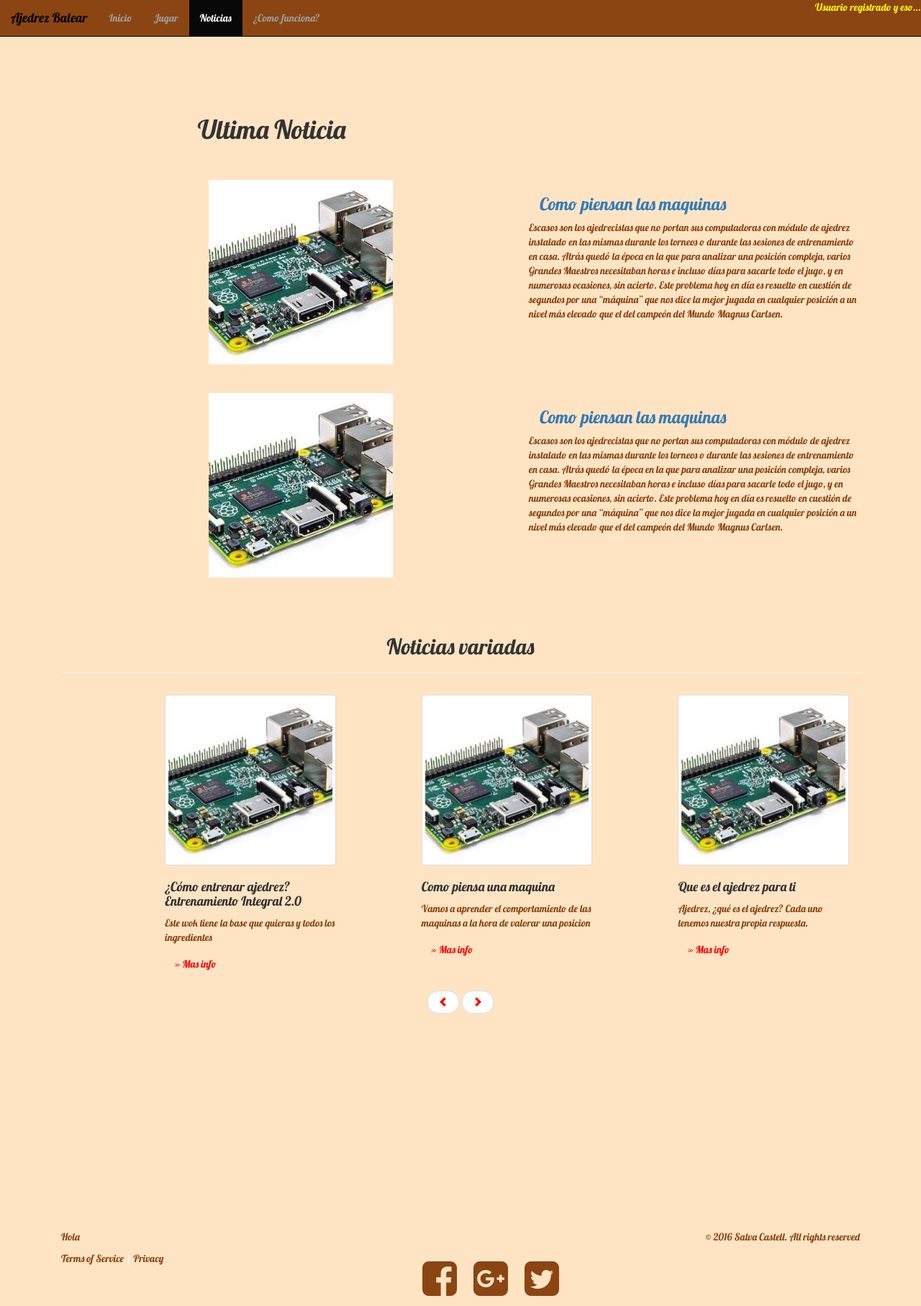
After one commit to Scastellc/practica_final, a PHP site: page /noticias.php in a window 1280 px wide. The commit adds this page. Shown: the whole page at 72% size. Run offline with PHP 8.4, Linux system fonts and the light colour scheme; some libraries are stand-ins or nearby versions.

Commit message:
Creamos las paginas basicas

```diff
--- /dev/null
+++ b/practica_final/css/styloBasic.css
@@ -0,0 +1,67 @@
+
+body {
+	font-family: 'Lobster', cursive;
+	background-color: #FFE4C4;
+	padding-top: 10em !important;
+
+}
+  /*								Menu							*/
+.menu{
+  background-color: #FFE4C4;
+  color: yellow;
+}
+
+.menu:hover{
+	background-color: #8B4513;
+}
+
+#tit{
+	color: black !important;
+
+}
+
+/*								Carrousel 							*/
+
+.carro a{
+	color: red;
+}
+
+/*							 	   Footer								*/
+.footer{
+	padding-top: 20em !important;
+	color: #F0F8FF;
+}
+.footer a,p{
+	color: #8B4513;
+}
+
+/*						Iconos Sociales							*/
+.icons{
+	margin-right: 2em;
+}
+.icons i{
+	margin: 10px;
+}
+.social-fb:hover {
+    color: #3B5998;
+    transform: rotate(360deg);
+	transition: all 0.5s;
+}
+.social-tw:hover {
+    color: #4099FF;
+    transform: rotate(360deg);
+	transition: all 0.5s;
+}
+.social-gp:hover {
+    color: #d34836;
+    transform: rotate(360deg);
+	transition: all 0.5s;
+}
+.social-em:hover {
+    color: #f39c12;
+    transform: rotate(360deg);
+	transition: all 0.5s;
+}
+li{
+	list-style-type: none
+}
--- /dev/null
+++ b/practica_final/noticias.php
@@ -0,0 +1,271 @@
+<!DOCTYPE html>
+<html>
+<head>
+	<title>Noticias</title>
+		<!--Bootstrap-->
+
+		<!-- 			Latest compiled and minified CSS 			-->
+		<link rel="stylesheet" href="https://maxcdn.bootstrapcdn.com/bootstrap/3.3.7/css/bootstrap.min.css">
+
+		<link rel="stylesheet" href="https://cdnjs.cloudflare.com/ajax/libs/font-awesome/4.6.3/css/font-awesome.min.css">
+		<link href="css/styloBasic.css" type="text/css" rel="stylesheet" media="screen,projection"/>
+
+				<!--	 					Estilos							-->
+		<link href="https://fonts.googleapis.com/css?family=Lobster" rel="stylesheet">
+</head>
+<body>
+	    <!--		Menu			-->
+	<div class="container-fluid">
+		<div class="row">
+			<nav class="navbar navbar-inverse navbar-fixed-top menu">
+				<div class="container-fluid">
+					<div class="navbar-header">
+			    		<button type="button" class="navbar-toggle btn glyphicon glyphicon-list btns" data-toggle="collapse" data-target="#MyMenu">
+						</button>
+						<a class="navbar-brand" href="index.php" id="tit">Ajedrez Balear</a>
+					</div>
+					<div class="collapse navbar-collapse" id="MyMenu">
+						<ul class="nav navbar-nav">
+							<li>
+								<a href="index.php">Inicio</a>
+							</li>
+							<li>
+								<a href="tablero.php">Jugar</a>
+							</li>
+							<li class="active">
+								<a href="noticias.php">Noticias</a>
+							</li>
+							<li>
+								<a href="" data-toggle="modal" data-target="#Cfun">¿Como funciona?</a>
+							</li>
+						</ul>
+						<div id=divDer class='nav navbar-nav navbar-right'>
+
+							<?php
+								echo "Usuario registrado y eso...";
+							?>
+
+			    		</div>
+					</div>
+		    	</div>
+		    </nav>
+	    </div>
+	</div>
+
+				<!-- 				Modal de carta							-->
+	<div class="modal fade" id="Cfun" role="dialog">
+	    <div class="modal-dialog">
+			<!-- 					Contenedor del modal 				-->
+	    	<div class="modal-content">
+	        	<div class="modal-header">
+	          		<button type="button" class="close" data-dismiss="modal">&times;</button>
+	          		<h3 class="modal-title">Funcionamiento</h3>
+	        	</div>
+	        	<div class="modal-body">
+	        		<div class="text-center">
+
+			        	<?php
+			        		echo "Como funciona y eso...";
+						?>
+
+	        		</div>
+	        	</div>
+	        	<div class="modal-footer modal-right">
+		        <button type="button" class="btn" data-dismiss="modal">Cerrar</button>
+	        	</div>
+	      	</div>
+	    </div>
+	</div>
+
+
+	<div id="juego" class="container">
+		<div class="row">
+	   		<div class="col-lg-12">
+				<div class="col-md-10 col-md-offset-2">
+					<div class="tablero">
+						<h1>Ultima Noticia</h1>
+						<br><br>
+						<div>
+							<div class="col-md-6">
+								<img src="noticias/maquina.jpg" alt="maquina">
+							</div>
+							<div class="col-md-6">
+								<h3> <a href="" style="text-decoration:none"> Como piensan las maquinas</a></h3>
+
+							</div>
+							<p>
+								Escasos son los ajedrecistas que no portan sus computadoras
+								con módulo de ajedrez instalado en las mismas durante los torneos o durante las
+								sesiones de entrenamiento en casa. Atrás quedó la época en la que para analizar
+								una posición compleja, varios Grandes Maestros necesitaban horas e incluso días
+								para sacarle todo el jugo, y en numerosas ocasiones, sin acierto. Este problema hoy en día es resuelto en
+								cuestión de segundos por una “máquina” que nos dice la mejor jugada en
+								cualquier posición a un nivel más elevado que el del campeón del Mundo Magnus
+								Carlsen.
+							</p>
+						</div>
+						<div class="clearfix"></div>
+						<br><br>
+						<div>
+							<div class="col-md-6">
+								<img src="noticias/maquina.jpg" alt="maquina">
+							</div>
+							<div class="col-md-6">
+								<h3> <a href="" style="text-decoration:none"> Como piensan las maquinas</a></h3>
+
+							</div>
+							<p>
+								Escasos son los ajedrecistas que no portan sus computadoras
+								con módulo de ajedrez instalado en las mismas durante los torneos o durante las
+								sesiones de entrenamiento en casa. Atrás quedó la época en la que para analizar
+								una posición compleja, varios Grandes Maestros necesitaban horas e incluso días
+								para sacarle todo el jugo, y en numerosas ocasiones, sin acierto. Este problema hoy en día es resuelto en
+								cuestión de segundos por una “máquina” que nos dice la mejor jugada en
+								cualquier posición a un nivel más elevado que el del campeón del Mundo Magnus
+								Carlsen.
+							</p>
+						</div>
+					</div>
+				</div>
+			</div>
+		</div>
+		<br><br>
+		<div class="col-xs-12 col-lg-12">
+
+		    <div class="page-header">
+		        <h2 class="ofer" style="text-align: center">Noticias variadas</h2>
+		    </div>
+
+		    <div class="carousel slide carro" id="myCarousel">
+		        <div class="carousel-inner">
+		        	<!-- /Slide1 -->
+		            <div class="item active">
+		                <ul class="thumbnails">
+		                	<li class="col-sm-offset-1 col-sm-3">
+								<div class="fff">
+									<div class="thumbnail">
+										<a href="#"><img src="noticias/maquina.jpg" alt="wok"></a>
+									</div>
+									<div class="caption">
+										<h4>¿Cómo entrenar ajedrez? Entrenamiento Integral 2.0</h4>
+										<p>Este wok tiene la base que quieras y todos los ingredientes</p>
+										<a class="btn btn-mini" href="#">» Mas info</a>
+									</div>
+		                        </div>
+		                    </li>
+		                    <li class="col-md-offset-1 col-sm-3">
+								<div class="fff">
+									<div class="thumbnail">
+										<a href="#"><img src="noticias/maquina.jpg" alt="wok"></a>
+									</div>
+									<div class="caption">
+										<h4>Como piensa una maquina</h4>
+										<p>Vamos a aprender el comportamiento de las maquinas a la hora de valorar una posicion</p>
+										<a class="btn btn-mini" href="#">» Mas info</a>
+									</div>
+		                        </div>
+		                    </li>
+		                    <li class="col-md-offset-1 col-sm-3">
+								<div class="fff">
+									<div class="thumbnail">
+										<a href="#"><img src="noticias/maquina.jpg" alt="wok"></a>
+									</div>
+									<div class="caption">
+										<h4>Que es el ajedrez para ti</h4>
+										<p>Ajedrez, ¿qué es el ajedrez? Cada uno tenemos nuestra propia respuesta.</p>
+										<a class="btn btn-mini" href="#">» Mas info</a>
+									</div>
+		                        </div>
+		                    </li>
+		                </ul>
+		            </div>
+		            <!-- /Slide2 -->
+		            <div class="item">
+		                <ul class="thumbnails">
+		                	<li class="col-sm-offset-1 col-sm-3">
+								<div class="fff">
+									<div class="thumbnail">
+										<a href="#"><img src="noticias/maquina.jpg" alt="wok"></a>
+									</div>
+									<div class="caption">
+										<h4>¿Cómo entrenar ajedrez? Entrenamiento Integral 2.0</h4>
+										<p>Este wok tiene la base que quieras y todos los ingredientes</p>
+										<a class="btn btn-mini" href="#">» Mas info</a>
+									</div>
+		                        </div>
+		                    </li>
+		                    <li class="col-sm-offset-1 col-sm-3">
+								<div class="fff">
+									<div class="thumbnail">
+										<a href="#"><img src="noticias/maquina.jpg" alt="wok"></a>
+									</div>
+									<div class="caption">
+										<h4>Los patrones: La memoria al servicio del proceso</h4>
+										<p>En este artículo comenzamos la explicación sobre los patrones señalando los más útiles: Los patrones procedimentales. </p>
+										<a class="btn btn-mini" href="#">» Mas info</a>
+									</div>
+		                        </div>
+		                    </li>
+		                    <li class="col-sm-offset-1 col-sm-3">
+								<div class="fff">
+									<div class="thumbnail">
+										<a href="#"><img src="noticias/maquina.jpg" alt="wok"></a>
+									</div>
+									<div class="caption">
+										<h4>¿Cómo entrenar ajedrez? Entrenamiento Integral 2.0</h4>
+										<p>Este wok tiene la base que quieras y todos los ingredientes</p>
+										<a class="btn btn-mini" href="#">» Mas info</a>
+									</div>
+		                        </div>
+		                    </li>
+		                </ul>
+		           </div>
+		        </div>
+			   <!-- Controles -->
+			   <nav>
+					<ul class="control-box pager">
+						<li><a data-slide="prev" href="#myCarousel" class=""><i class="glyphicon glyphicon-chevron-left"></i></a></li>
+						<li><a data-slide="next" href="#myCarousel" class=""><i class="glyphicon glyphicon-chevron-right"></i></li>
+					</ul>
+				</nav>
+		    </div>
+		</div>
+	</div>
+
+ 	<!--		Footer		-->
+	<div class="footer">
+	    <div class="container">
+	        <div class="row">
+	    		<div class="col-lg-12">
+	      			<div class="col-md-8">
+	      				<p>
+	      					<?php
+	      						echo "Hola";
+							?>
+						</p>
+	      				<a href="#">Terms of Service</a> | <a href="#">Privacy</a>
+			        	<div class="nav navbar-nav navbar-right icons">
+							<a href="https://www.facebook.com" target="blank"><i class="fa fa-facebook-square fa-4x social social-fb"></i></a>
+	            			<a href="https://plus.google.com" target="blank"><i class="fa fa-google-plus-square fa-4x social social-gp"></i></a>
+	            			<a href="https://twitter.com" target="blank"><i class="fa fa-twitter-square fa-4x social social-tw"></i></a>
+						</div>
+	      			</div>
+	      			<div class="col-md-4">
+	        			<p class="muted pull-right">© 2016 Salva Castell. All rights reserved</p>
+	      			</div>
+                </div>
+            </div>
+        </div>
+    </div>
+
+</body>
+	<!--Bootstrap-->
+	<!-- 					jQuery library 							-->
+	<script src="https://ajax.googleapis.com/ajax/libs/jquery/3.1.1/jquery.min.js"></script>
+
+	<!-- 				Latest compiled JavaScript 					-->
+	<script src="https://maxcdn.bootstrapcdn.com/bootstrap/3.3.7/js/bootstrap.min.js"></script>
+
+
+</body>
+</html>
--- a/practica_final/practica_final/recordatorioGit.txt
+++ /dev/null
@@ -1,2 +0,0 @@
-Recordatorio para subir a github
-git status, git add *, git commit, git push -u origin master
```
Also changed, not shown: practica_final/css/estiloTablero.css (added, +49 -0 lines), practica_final/index.php (added, +122 -0 lines), practica_final/tablero.php (+151 -29 lines), practica_final/noticias/maquina.jpg (added).
